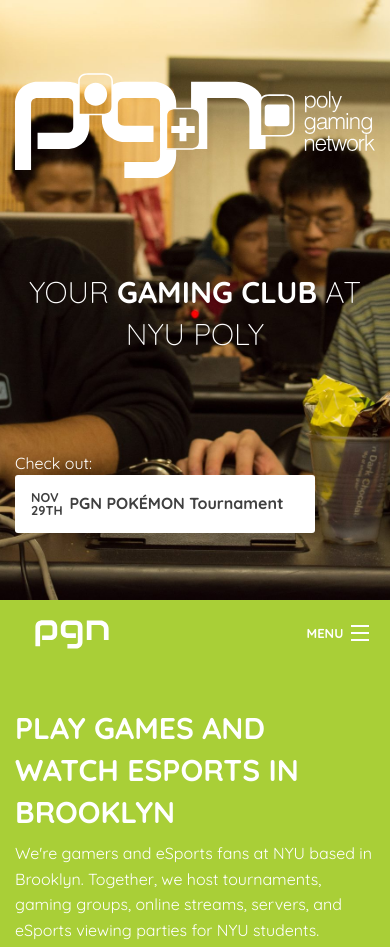
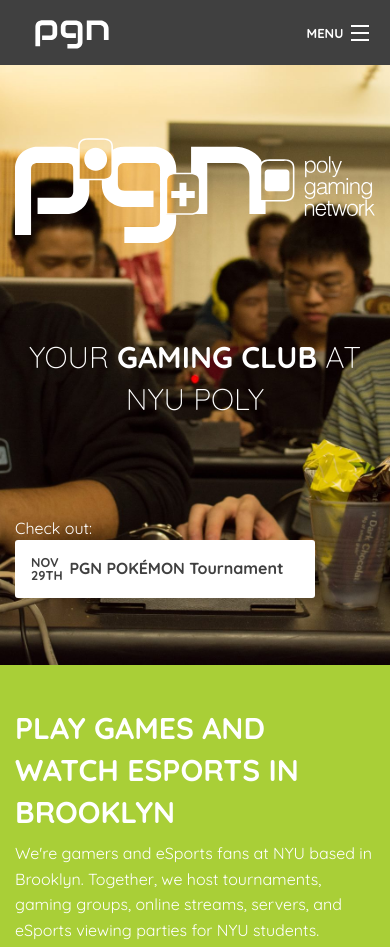
Before and after one commit to drfuzzyness/PGN-FlatWebsite, a website: page index.html in a window 390 px wide. Shown: the top 947 px of the page. Drawn offline with Linux system fonts and the light colour scheme.

Commit message:
Fiddled with media queries

```diff
--- a/index.html
+++ b/index.html
@@ -105,7 +105,48 @@
       </div>
     </div>
 
+    <div id="header-nav" class="show-for-small-down">
+      <nav class="top-bar" data-topbar role="navigation">
+        <ul class="title-area">
+          <li class="name">
+            <h1><a href="index.html"><img src="img/menubar-logo-vect.svg" alt="Poly Gaming Network"></a></h1>
+          </li>
+          <li class="toggle-topbar menu-icon">
+            <a href="index.html">
+              <span>Menu</span>
+            </a>
+          </li>
+        </ul>
+        <section class="top-bar-section">
+          <ul class="left">
+            <li class="">
+              <a href="games/index.html">Servers</a>
+            </li>
+            <li>
+              <a href="events/index.html">Events</a>
+            </li>
+            <li>
+              <a href="news/index.html">News</a>
+            </li>
+            <li>
+              <a href="about/index.html">About</a>
+            </li>
+            <li>
+              <a href="https://polygamingnetwork.spreadshirt.com/" target="_blank">Store <i class="fa fa-external-link-square"></i> </a>
+            </li>
+          </ul>
+          <ul class="right">
+            <li>
+              <a href="https://www.facebook.com/groups/781601601878301/" target="_blank">Facebook Group <i class="fa fa-external-link-square"></i> </a>
+            </li>
+            <li class="has-form">
+              <a href="#" class="secondary button radius" data-reveal-id="loginModal">Login</a>
+            </li>
 
+          </ul>
+        </section>
+      </nav>
+    </div>
 
     <header>
       <div class="row">
@@ -140,7 +181,7 @@
       </div>
     </header>
 
-   <div id="header-nav">
+   <div id="header-nav" class="show-for-medium-up">
       <nav class="top-bar" data-topbar role="navigation">
         <ul class="title-area">
           <li class="name">
```
Also changed, not shown: contact.html (+1 -1 lines).
